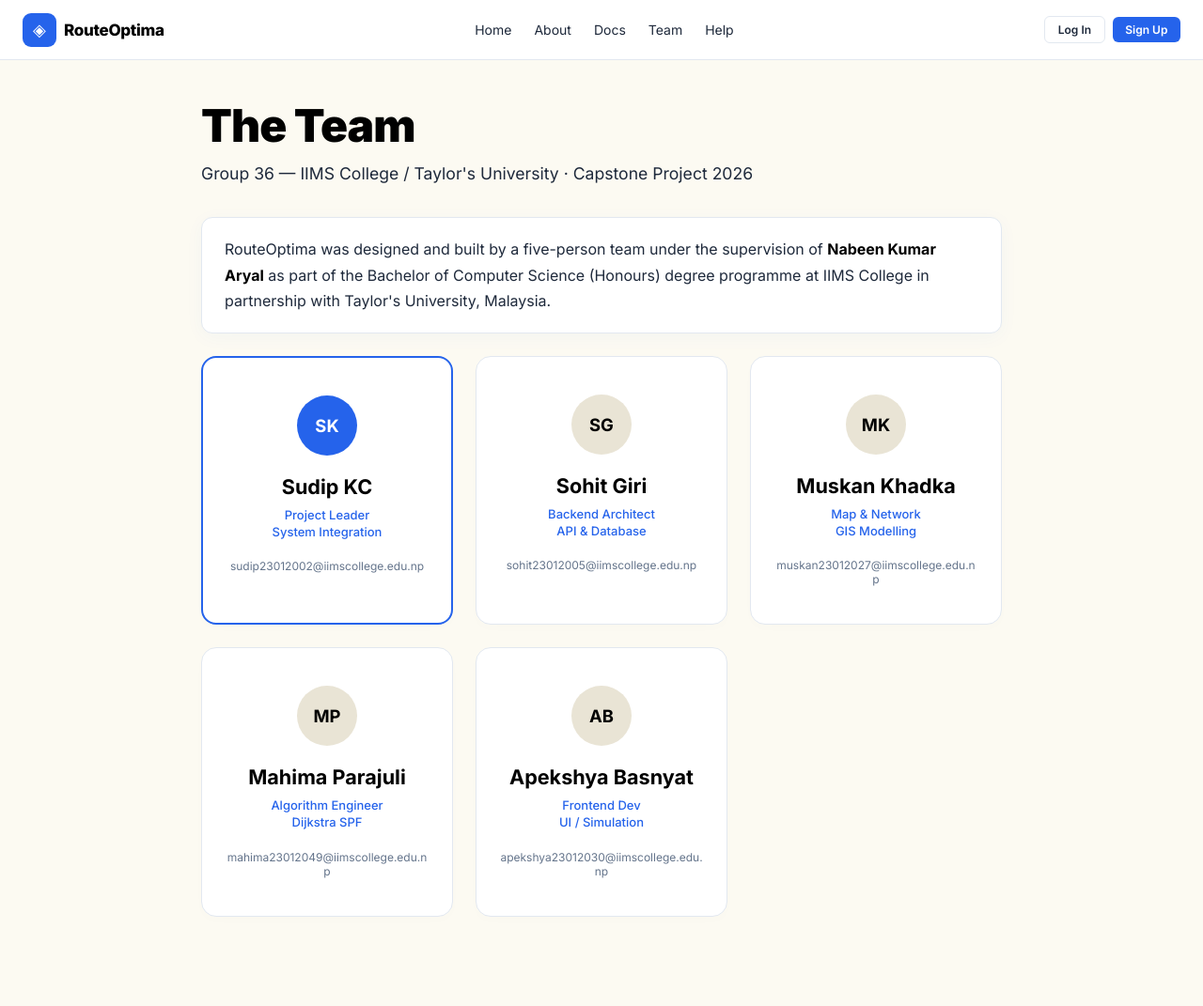
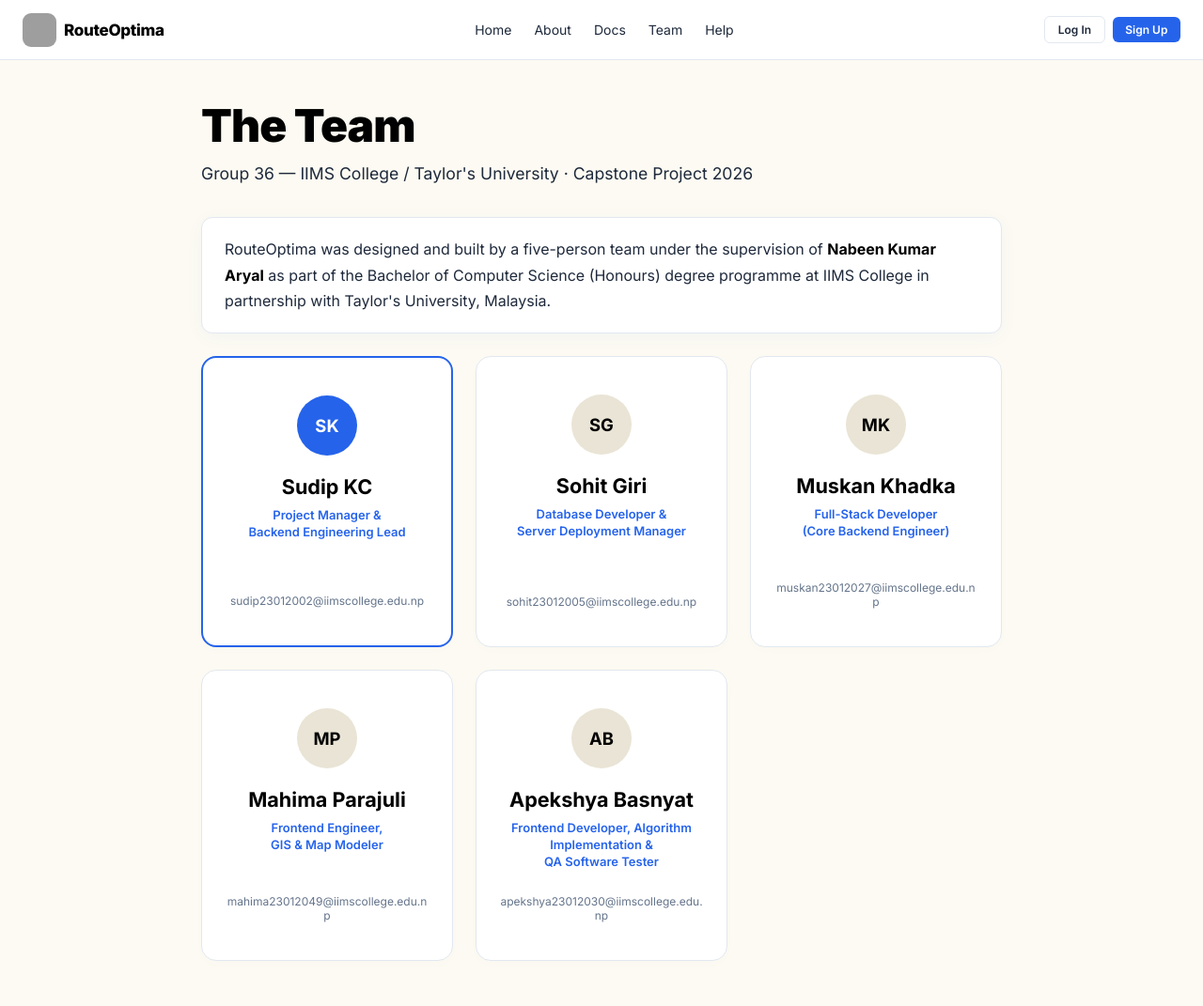
Before and after one commit to Sohit-Giri/cappropject, a Django app: page /team/ in a window 1280 px wide. Shown: the whole page at 94% size. Before the commit the page ends 976 px from the top, so only its background shows below. Run offline with Django 5.2, Linux system fonts and the light colour scheme; grey boxes are pictures that could not be loaded.

Commit message:
Updated Roles

```diff
--- a/backend/routing/templates/routing/team.html
+++ b/backend/routing/templates/routing/team.html
@@ -61,16 +61,11 @@
     text-decoration: none;
   }
 
-  .landing-logo .icon {
+  .landing-logo img {
     width: 36px;
     height: 36px;
-    background: var(--accent);
     border-radius: 9px;
-    display: flex;
-    align-items: center;
-    justify-content: center;
-    font-size: 18px;
-    color: #ffffff;
+    object-fit: cover;
   }
 
   .landing-logo .name {
@@ -215,6 +210,10 @@
     text-align: center;
     transition: transform 0.2s ease, box-shadow 0.2s ease;
     box-shadow: 0 4px 12px rgba(0, 0, 0, 0.01);
+    display: flex;
+    flex-direction: column;
+    justify-content: space-between;
+    min-height: 310px;
   }
 
   .team-card:hover {
@@ -257,13 +256,14 @@
     color: var(--accent);
     line-height: 1.4;
     margin-bottom: 1.25rem;
-    font-weight: 500;
+    font-weight: 600;
   }
 
   .team-card .email {
     font-size: 12px;
     color: var(--text3);
     word-break: break-all;
+    margin-top: auto;
   }
 
   /* ==========================================================================
@@ -347,13 +347,14 @@
 
     .team-card {
       padding: 2rem 1.25rem;
+      min-height: auto;
     }
   }
 </style>
 
 <nav class="landing-nav">
   <a href="{% url 'landing' %}" class="landing-logo">
-    <div class="icon">&#9672;</div>
+    <img src="https://i.ibb.co/XfTv4byV/gemini-svg.jpg" alt="RouteOptima Logo">
     <div><div class="name">RouteOptima</div></div>
   </a>
   <div class="nav-links">
@@ -388,38 +389,53 @@
     </div>
 
     <div class="team-grid">
+      <!-- Team Lead -->
       <div class="team-card team-card-leader">
+        <div>
           <div class="team-avatar team-avatar-leader">SK</div>
           <h3>Sudip KC</h3>
-        <div class="role">Project Leader<br>System Integration</div>
+          <div class="role">Project Manager &amp;<br>Backend Engineering Lead</div>
+        </div>
         <div class="email">sudip23012002@iimscollege.edu.np</div>
       </div>
 
+      <!-- Sohit Giri -->
       <div class="team-card">
+        <div>
           <div class="team-avatar">SG</div>
           <h3>Sohit Giri</h3>
-        <div class="role">Backend Architect<br>API & Database</div>
+          <div class="role">Database Developer &amp;<br>Server Deployment Manager</div>
+        </div>
         <div class="email">sohit23012005@iimscollege.edu.np</div>
       </div>
 
+      <!-- Muskan Khadka -->
       <div class="team-card">
+        <div>
           <div class="team-avatar">MK</div>
           <h3>Muskan Khadka</h3>
-        <div class="role">Map & Network<br>GIS Modelling</div>
+          <div class="role">Full-Stack Developer<br>(Core Backend Engineer)</div>
+        </div>
         <div class="email">muskan23012027@iimscollege.edu.np</div>
       </div>
 
+      <!-- Mahima Parajuli -->
       <div class="team-card">
+        <div>
           <div class="team-avatar">MP</div>
           <h3>Mahima Parajuli</h3>
-        <div class="role">Algorithm Engineer<br>Dijkstra SPF</div>
+          <div class="role">Frontend Engineer, <br>GIS &amp; Map Modeler</div>
+        </div>
         <div class="email">mahima23012049@iimscollege.edu.np</div>
       </div>
 
+      <!-- Apekshya Basnyat -->
       <div class="team-card">
+        <div>
           <div class="team-avatar">AB</div>
           <h3>Apekshya Basnyat</h3>
-        <div class="role">Frontend Dev<br>UI / Simulation</div>
+          <div class="role">Frontend Developer, Algorithm Implementation &amp;<br>QA Software Tester</div>
+        </div>
         <div class="email">apekshya23012030@iimscollege.edu.np</div>
       </div>
     </div>
```
Lines whose indentation alone changed are shown as unchanged.
